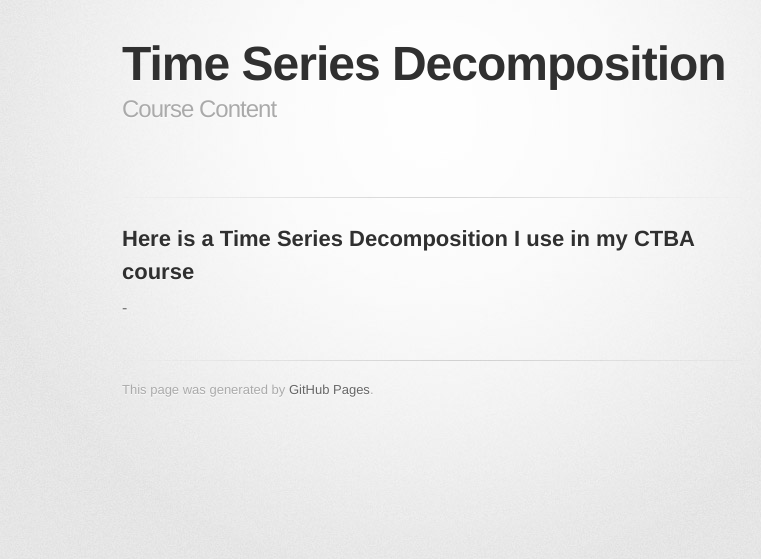
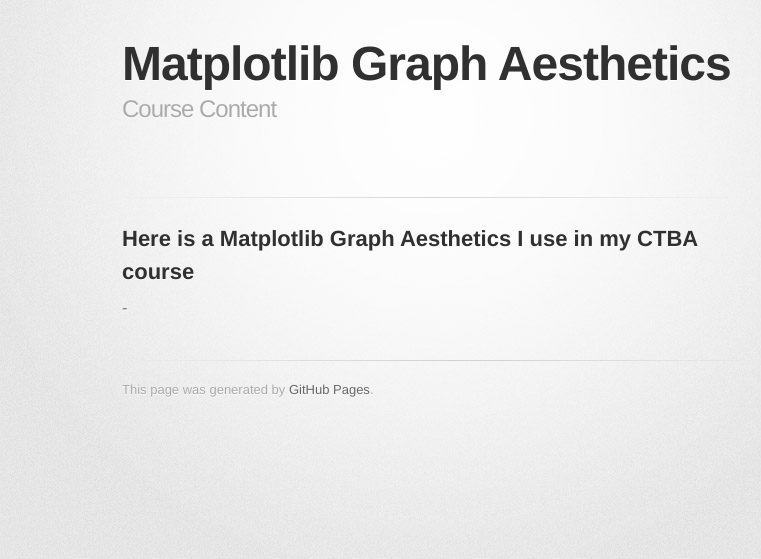
Before and after one commit to AsadBidiwala/AsadBidiwala.github.io, a Jekyll site: the page built from timeseries/index.md, in a window 1280 px wide. Shown: the top 559 px of the page, without its empty margins (208-969 px from the left). Built offline with Jekyll 4.4.1, drawn with Linux system fonts in a browser that asks for light colours; some web fonts are replaced; our own code applies the rules of GitHub Pages for plain Markdown files.

Commit message:
Update index.md

```diff
--- a/timeseries/index.md
+++ b/timeseries/index.md
@@ -1,8 +1,8 @@
 ---
-title: Time Series Decomposition
+title: Matplotlib Graph Aesthetics
 description: Course Content
 ---
 
-Here is a Time Series Decomposition I use in my CTBA course
+Here is a Matplotlib Graph Aesthetics I use in my CTBA course
 -
 -
```
